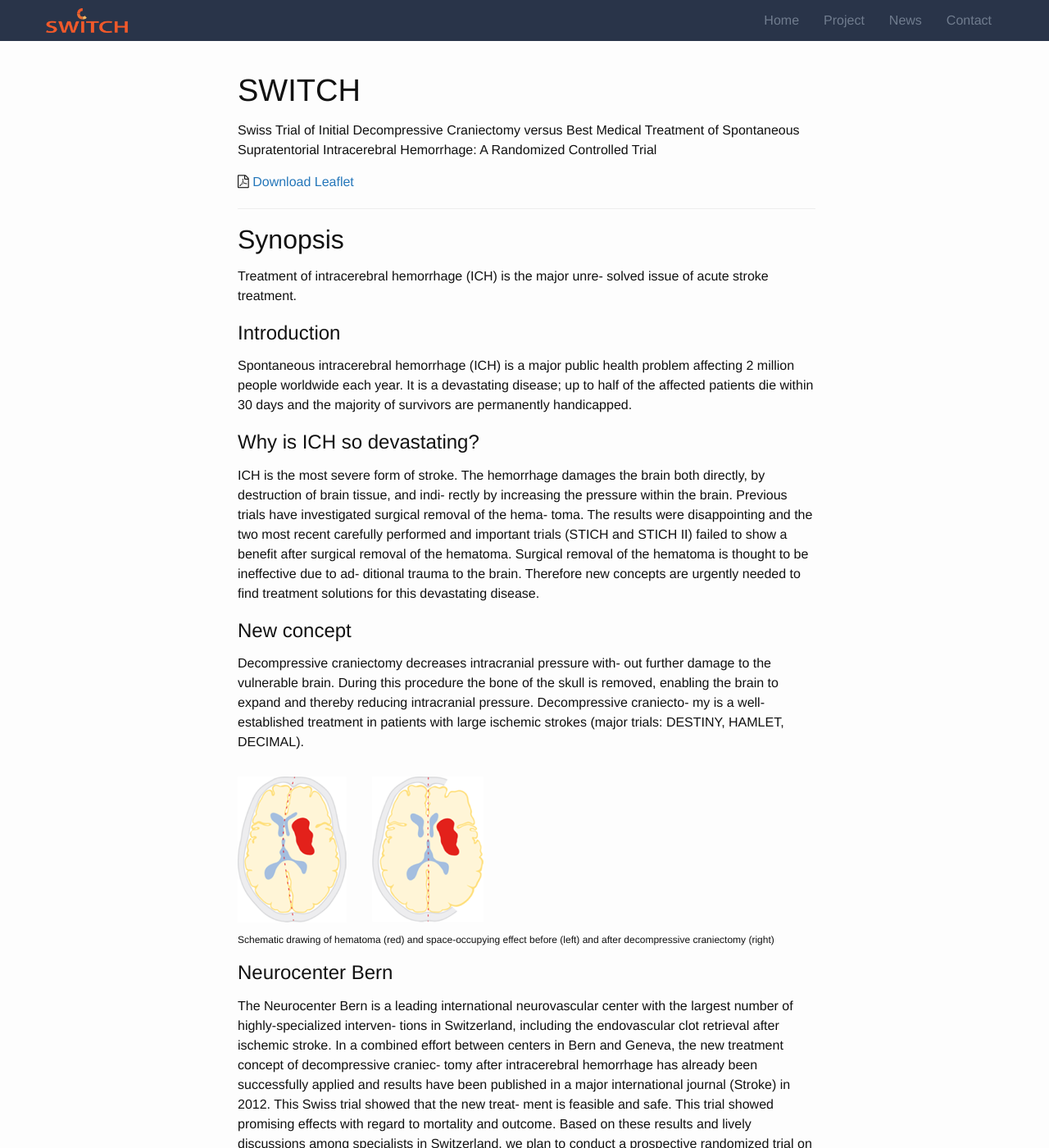
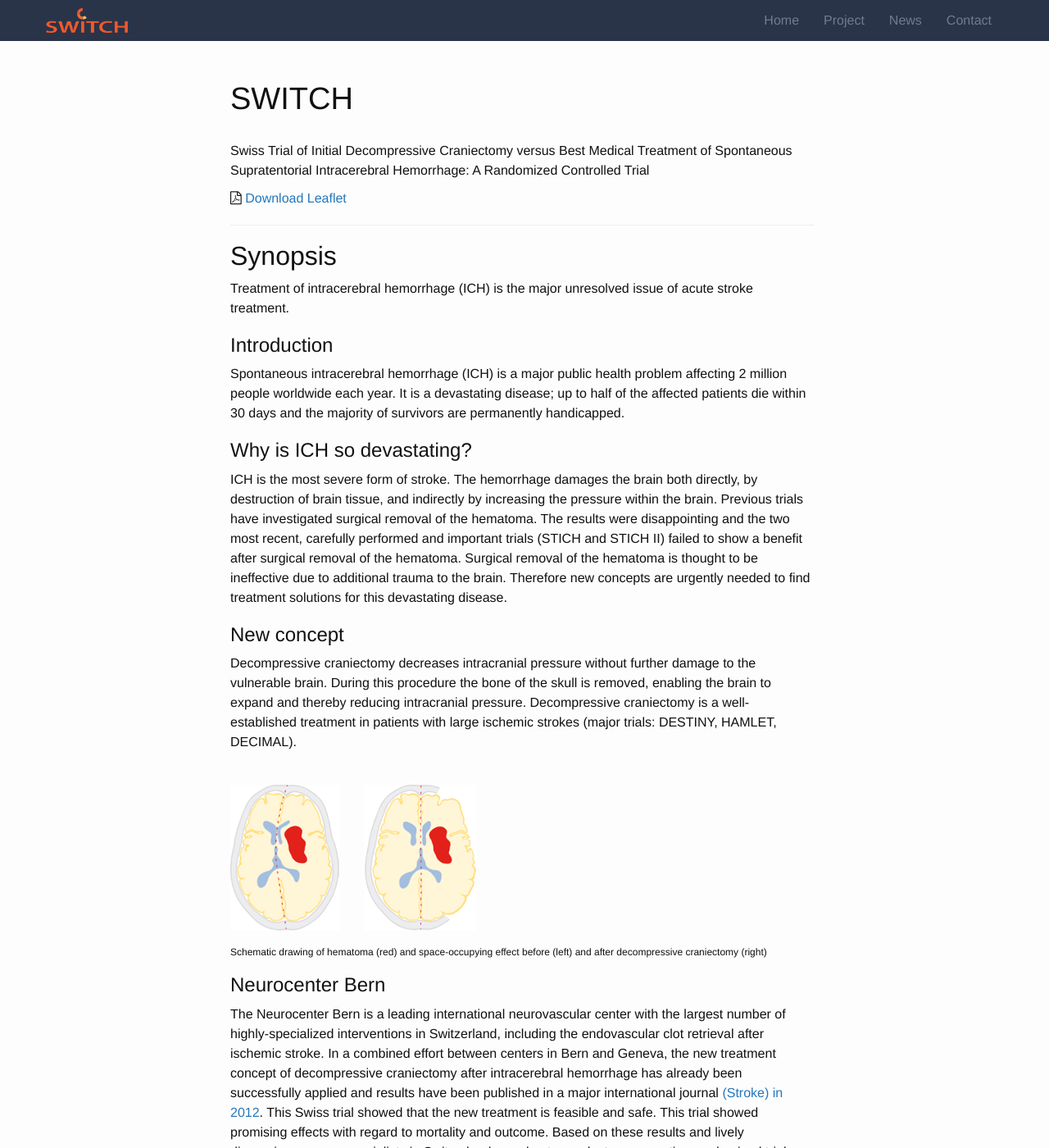
Before and after one commit to bressanj/switch, a Jekyll site: the page built from article/index.md, in a window 1280 px wide and 1400 px high. Shown: the whole window at 82% size. Built offline with Jekyll 4.4.1, drawn with Linux system fonts in a browser that asks for light colours; Markdown is read by kramdown in place of the engine named in the settings; some of the changed text lies outside the part shown.

Commit message:
Corrected typos & some minor style changes

```diff
--- a/_layouts/article.html
+++ /dev/null
@@ -1,9 +0,0 @@
----
-layout: default
----
-
-<article>
-
-	{{ content }}
-
-</article>
--- a/article/index.md
+++ b/article/index.md
@@ -12,35 +11,35 @@ A Randomized Controlled Trial
 ---
 
 ##Synopsis
-Treatment of intracerebral hemorrhage (ICH) is the major unre- solved issue of acute stroke treatment.
+Treatment of intracerebral hemorrhage (ICH) is the major unresolved issue of acute stroke treatment.
 
 ###Introduction
 Spontaneous intracerebral hemorrhage (ICH) is a major public health problem affecting 2 million people worldwide each year. It is a devastating disease; up to half of the affected patients die within 30 days and the majority of survivors are permanently handicapped.
 
 ###Why is ICH so devastating?
-ICH is the most severe form of stroke. The hemorrhage damages the brain both directly, by destruction of brain tissue, and indi- rectly by increasing the pressure within the brain.
-Previous trials have investigated surgical removal of the hema- toma. The results were disappointing and the two most recent carefully performed and important trials (STICH and STICH II) failed to show a benefit after surgical removal of the hematoma. Surgical removal of the hematoma is thought to be ineffective due to ad- ditional trauma to the brain. Therefore new concepts are urgently needed to find treatment solutions for this devastating disease.
+ICH is the most severe form of stroke. The hemorrhage damages the brain both directly, by destruction of brain tissue, and indirectly by increasing the pressure within the brain.
+Previous trials have investigated surgical removal of the hematoma. The results were disappointing and the two most recent, carefully performed and important trials (STICH and STICH II) failed to show a benefit after surgical removal of the hematoma. Surgical removal of the hematoma is thought to be ineffective due to additional trauma to the brain. Therefore new concepts are urgently needed to find treatment solutions for this devastating disease.
 
 ###New concept
-Decompressive craniectomy decreases intracranial pressure with- out further damage to the vulnerable brain. During this procedure the bone of the skull is removed, enabling the brain to expand and thereby reducing intracranial pressure. Decompressive craniecto- my is a well-established treatment in patients with large ischemic strokes (major trials: DESTINY, HAMLET, DECIMAL).
+Decompressive craniectomy decreases intracranial pressure without further damage to the vulnerable brain. During this procedure the bone of the skull is removed, enabling the brain to expand and thereby reducing intracranial pressure. Decompressive craniectomy is a well-established treatment in patients with large ischemic strokes (major trials: DESTINY, HAMLET, DECIMAL).
 
 ![Sketch of DHC]({{ site.baseurl }}/images/dhc-sketch.png)
 ######Schematic drawing of hematoma (red) and space-occupying effect before (left) and after decompressive craniectomy (right)
 
 ###Neurocenter Bern
-The Neurocenter Bern is a leading international neurovascular center with the largest number of highly-specialized interven- tions in Switzerland, including the endovascular clot retrieval after ischemic stroke. In a combined effort between centers in Bern and Geneva, the new treatment concept of decompressive craniec- tomy after intracerebral hemorrhage has already been successfully applied and results have been published in a major international journal (Stroke) in 2012. This Swiss trial showed that the new treat- ment is feasible and safe. This trial showed promising effects with regard to mortality and outcome. Based on these results and lively discussions among specialists in Switzerland, we plan to conduct a prospective randomized trial on this new treatment concept.
+The Neurocenter Bern is a leading international neurovascular center with the largest number of highly-specialized interventions in Switzerland, including the endovascular clot retrieval after ischemic stroke. In a combined effort between centers in Bern and Geneva, the new treatment concept of decompressive craniectomy after intracerebral hemorrhage has already been successfully applied and results have been published in a major international journal [(Stroke) in 2012](http://www.ncbi.nlm.nih.gov/pubmed/23111437). This Swiss trial showed that the new treatment is feasible and safe. This trial showed promising effects with regard to mortality and outcome. Based on these results and lively discussions among specialists in Switzerland, we plan to conduct a prospective randomized trial on this new treatment concept.
 
 ![Bargraph]({{ site.baseurl }}/images/bargraph.png)
-######The figure shows outcome (as fractions of 100%) of patients per treatment group as displayed by the modified Rankin Scale (mRS). Lower modified Rankin Scale scores indicate a better outcome.
+######The figure shows outcome (as fractions of 100%) of patients per treatment group as displayed by the modified Rankin Scale (mRS). Lower modified Rankin Scale scores indicate a better outcome [(Fung et al. 2012)](http://www.ncbi.nlm.nih.gov/pubmed/23111437).
 
 ---
 
-##SWITCH &mdash; the protocol
+##SWITCH - the protocol
 ###Aim of the study
-The primary aim of this trial in patients with acute intracerebral hemorrhage (ICH) is to show that best medical therapy plus de- compressive craniectomy (DC) is superior to best medical therapy alone with respect to the morbidity and mortality of the patients.
+The primary aim of this trial in patients with acute intracerebral hemorrhage (ICH) is to show that best medical therapy plus decompressive craniectomy (DC) is superior to best medical therapy alone with respect to the morbidity and mortality of the patients.
 
 ###Study Protocol
-The study will be conducted in major Swiss stroke centers (Bern, Aarau, Geneva, Lausanne, Lucerne, Lugano, St. Gallen, Zürich).
+The study will be conducted in major Swiss stroke centers (Bern, Aarau, Geneva, Lausanne, Lucerne, Lugano, St. Gallen, Zürich).
 
 ###Key Inclusion Criteria
 - Age: &ge;18 to &le;75 years
@@ -60,10 +59,13 @@ into cerebral lobes, ventricles or subarachnoid space
 
 ###Treatment Groups
 SWITCH will compare early decompressive craniectomy (DC) plus best medical treatment versus best medical treatment alone.
-All patients in the treatment group will receive a decompressive craniectomy (DC) according to our previously published guidelines. Best medical treatment for both groups is consistent with the current American Heart Association/American Stroke Association (AHA/ASA) guidelines.
+All patients in the treatment group will receive a decompressive craniectomy (DC) according to our previously published [guidelines](http://www.ncbi.nlm.nih.gov/pubmed/20113157). Best medical treatment for both groups is consistent with the current American Heart Association/American Stroke Association (AHA/ASA) guidelines.
+
+![3d-CT-skull-image]({{ site.baseurl }}/images/skull.png)
+######3D-computed-tomography (CT) reconstruction of the skull after decom- pressive craniectomy from three different perspectives
 
 ###Outcome
-The primary outcome will be a binary indicator of patient&#39;s death or dependency at 6 months after treatment (mRS 5 or 6).
+The primary outcome will be a binary indicator of patient's death or dependency at 6 months after treatment (mRS 5 or 6).
 
 Secondary outcome parameters will be:
 - Mortality
@@ -73,26 +75,23 @@ Scale)
 - Complication rate
 
 ###Sample Size / duration of the trial
-As shown in our recent feasibility study (Fung et al. 2012) the proportion of patients with an unfavourable outcome (mRS 5-6) was 0.53 in the control group. Thus, a total sample size of 300 patients will provide over 82% power at a two-sided &alpha; level of 0.05 to detect a relative risk reduction of 33% using a Chi-squared test. With about 2500 patients experiencing an intracerebal hemor- rhage in Switzerland each year and at least 8 participating centers it is clearly feasible to conduct this trial in Switzerland in the planned time period. Randomization of the patients will take place between June 2014 and December 2017. After completion of the follow-up period of 6 months, the primary outcome data will be collected in June 2018, with publication of the results anticipated in Oktober 2018.
+As shown in our recent feasibility study [(Fung et al. 2012)](http://www.ncbi.nlm.nih.gov/pubmed/23111437) the proportion of patients with an unfavourable outcome (mRS 5-6) was 0.53 in the control group. Thus, a total sample size of 300 patients will provide over 82% power at a two-sided &alpha; level of 0.05 to detect a relative risk reduction of 33% using a Chi-squared test. With about 2500 patients experiencing an intracerebal hemorrhage in Switzerland each year and at least 8 participating centers it is clearly feasible to conduct this trial in Switzerland in the planned time period. Randomization of the patients will take place between June 2014 and December 2017. After completion of the follow-up period of 6 months, the primary outcome data will be collected in June 2018, with publication of the results anticipated in Oktober 2018.
 
 ###Financing
-The Swiss National Fonds has approved a grant over CHF 520.000 in September 2013. In addition funds were granted from the Schweizerische Herzstiftung (CHF 100.000) and Inselspital Bern (CHF 80.000). With this grants the project can be partially financed. Further funding will be necessary to complete SWITCH and to en- hance top level stroke medicine on a clinical and scientific basis in Switzerland. We are hopeful that we will receive financial support from your party.
-
-![3d-CT-skull-image]({{ site.baseurl }}/images/skull.png)
-######3D-computed-tomography (CT) reconstruction of the skull after decom- pressive craniectomy from three different perspectives
+The Swiss National Fonds has approved a grant over CHF 520.000 in September 2013. In addition funds were granted from the Schweizerische Herzstiftung (CHF 100.000) and Inselspital Bern (CHF 80.000). With this grants the project can be partially financed. Further funding will be necessary to complete SWITCH and to enhance top level stroke medicine on a clinical and scientific basis in Switzerland. We are hopeful that we will receive financial support from your party.
 
 ---
 
 ##Discussion
-The idea of using decompressive craniectomy for treatment for ICH is increasing throughout the neurosurgical and neurological community. Shortly after publication of our preliminary results in &quot;Stroke&quot; last year, three new studies were published focusing on decompressive craniectomy in ICH. In addition, our results were re- ported in the non-scientific media, which should help to improve awareness of this devastating condition.
+The idea of using decompressive craniectomy for treatment for ICH is increasing throughout the neurosurgical and neurological community. Shortly after publication of our preliminary results in "Stroke" last year, three new studies were published focusing on decompressive craniectomy in ICH. In addition, our results were reported in the non-scientific media, which should help to improve awareness of this devastating condition.
 
-####Here is what others think about our new concept:
+###Here is what others think about our new concept:
 
 >&quot;I really would like to see one more trial &mdash; the trial of decompressive craniectomy for intracerebral hemorrhage&quot;
 
 &mdash;<cite>Prof. Dr. W. Hacke, meeting of the German Society for Neurology and Neurosurgery in Mannheim 2010.</cite>
 
->&quot;These findings suggest that a randomized controlled trial of decom- pressive craniectomy after ICH is warranted.&quot;
+>&quot;These findings suggest that a randomized controlled trial of decompressive craniectomy after ICH is warranted.&quot;
 
 &mdash;<cite>J Ellitot et al., London, in Anesthesie & Analgesia, 2010</cite>
 
--- a/basic_includes/css/styles.css
+++ b/basic_includes/css/styles.css
@@ -39,7 +39,7 @@ padding-left: 30px;
 
 .post {
    display: block;
-   margin: 80px auto 5px auto;
+   margin: 100px auto 5px auto;
    padding: 0 5px;
    max-width: 728px;
 }
@@ -90,20 +90,16 @@ h1, h2, h3, h4, h5, h6 {
 font-weight: 300;
 }
 
-h1, h2, h3, h4, h5, h6, p, blockquote, pre, ul, ol, dl, figure, .highlight {
-margin-bottom: 15px;
-}
-
 article {
-   padding: 70px 5px 5px 10px;
+   padding: 20px 5px 5px 10px;
    max-width: 720px;
    margin-right: auto;
    margin-left: auto;
 }
 
 article img {
-   margin-top:15px;
-   max-width: 100%;
+   margin: 30px 0 10px 0;
+   max-width: 50%;
    vertical-align: middle;
 }
 
@@ -111,6 +107,10 @@ blockquote {
    margin: 40px 0px 0px 0px;
    font-weight: 300;
    font-family: "Courier New", Courier, monospace;
+}
+
+cite {
+   font-size: 14px;
 }
 
 .carousel-caption blockquote {
@@ -397,13 +397,19 @@ footer {
       font-size: 24px;
    }
 
+   .navbar-nav {
+      margin-bottom: 0;
+   }
+
    .navbar-nav>li {
-      border-bottom: 1px solid #707c8e;
+      border-top: 1px solid #707c8e;
    }
 
    .navbar-nav>li a {
       color: #fff;
       text-align: center;
+      font-size: 20px;
+      font-weight: 400;
     }
 
    #myCarousel .item { height: 400px;}
```
Also changed, not shown: other parts of article/index.md (+3 -4 lines), _posts/2014-04-01-swiss-heart.md (+3 -1 lines), _posts/2014-09-09-what-a-day.md (+2 -2 lines).
